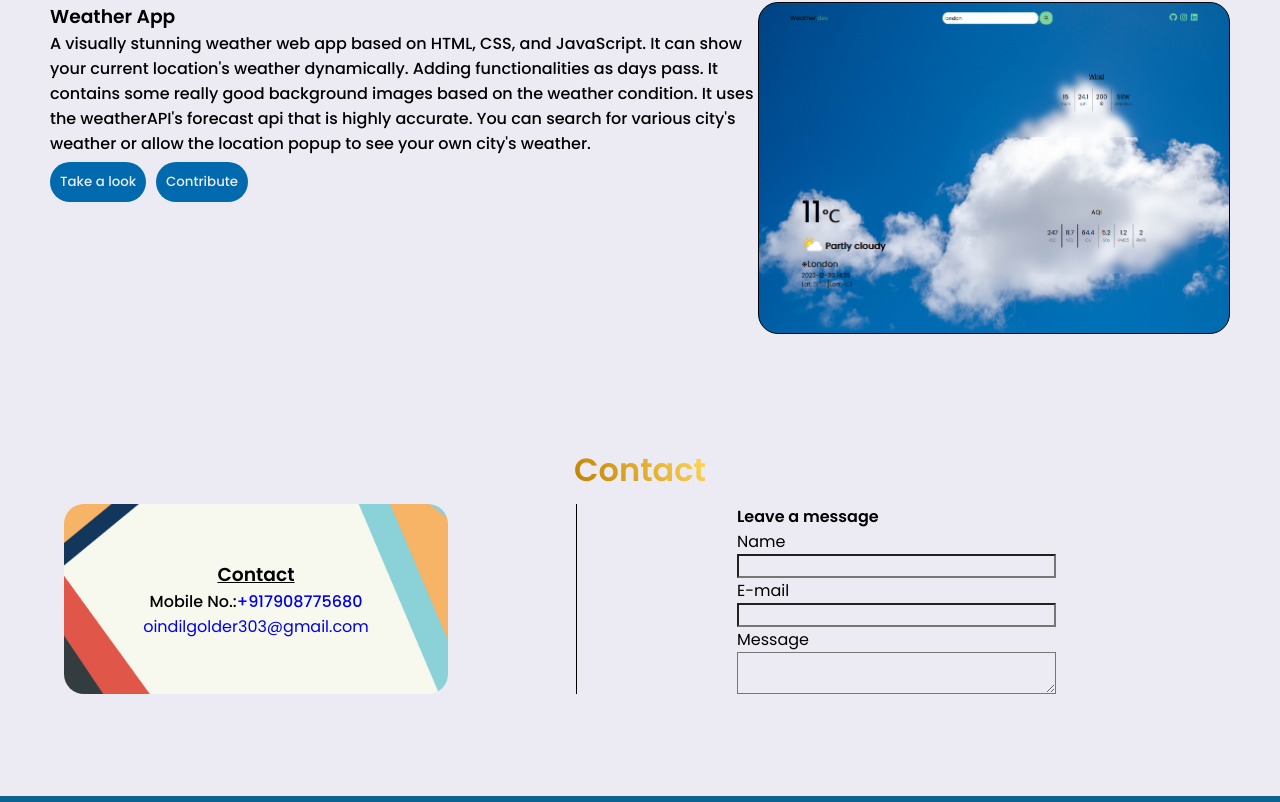
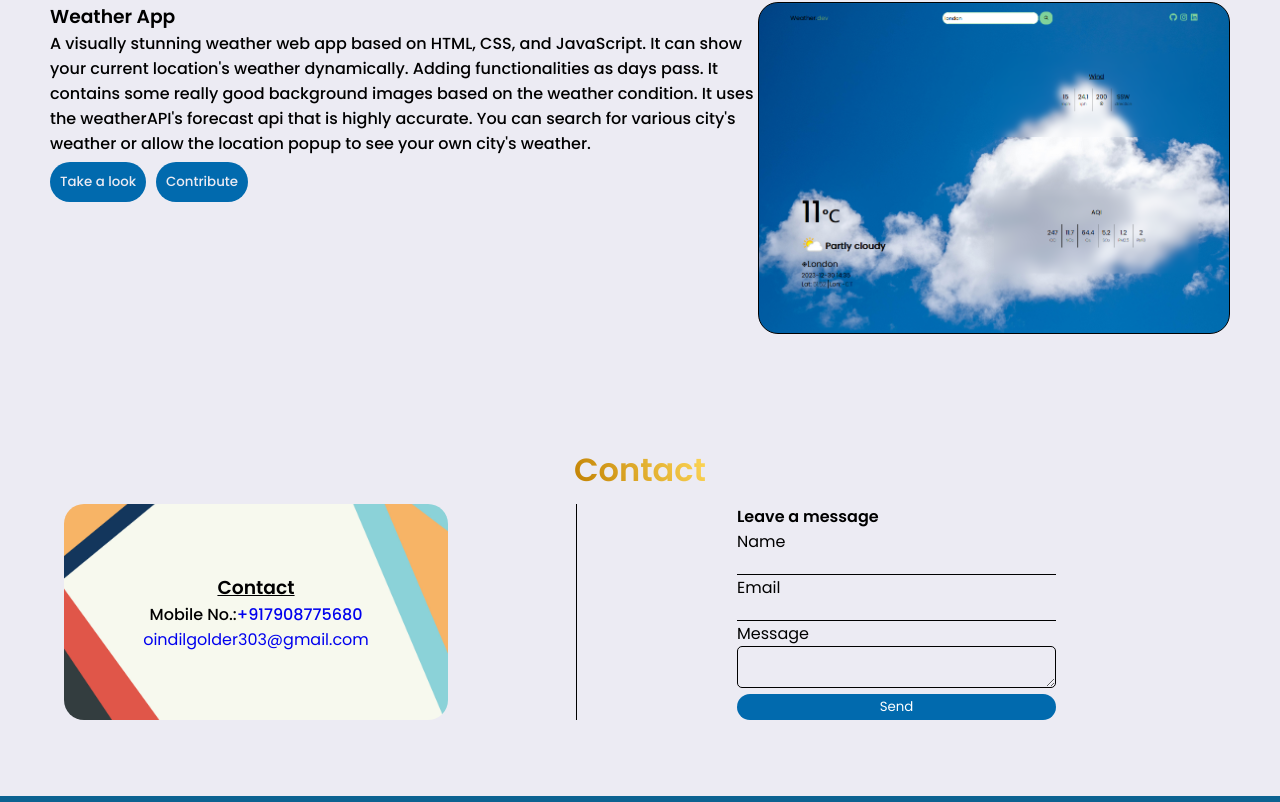
Before and after one commit to OINDIL/Portfolio-designs, a React (Create React App) app in the folder Design 2 - react js/oindilportfolio/: page / in a window 1280 px wide. Shown: the part 1995-2797 px from the top of the page. Built offline with nearby package versions, Linux system fonts and the light colour scheme.

Commit message:
added emailjs and designed the contact form

```diff
--- a/Design 2 - react js/oindilportfolio/package.json
+++ b/Design 2 - react js/oindilportfolio/package.json
@@ -3,6 +3,7 @@
   "version": "0.1.0",
   "private": true,
   "dependencies": {
+    "@emailjs/browser": "^3.11.0",
     "@testing-library/jest-dom": "^5.17.0",
     "@testing-library/react": "^13.4.0",
     "@testing-library/user-event": "^13.5.0",
--- a/Design 2 - react js/oindilportfolio/src/Components/About.js
+++ b/Design 2 - react js/oindilportfolio/src/Components/About.js
@@ -33,7 +33,6 @@ export default function About() {
             <p>As a hobby</p>
           </div>
           <div className="about-hobby">
-            {/* <p>images will go here, overflow-y todo</p> */}
             <img src={image} alt="" />
             <img src={image} alt="" />
             <img src={image} alt="" />
--- a/Design 2 - react js/oindilportfolio/src/Components/Contact.js
+++ b/Design 2 - react js/oindilportfolio/src/Components/Contact.js
@@ -1,4 +1,27 @@
+import React, { useRef } from "react";
+import emailjs from "@emailjs/browser";
 export default function Contact() {
+  const form = useRef();
+
+  const sendEmail = (e) => {
+    e.preventDefault();
+
+    emailjs
+      .sendForm(
+        "service_szp9aoz",
+        "template_triafjj",
+        form.current,
+        "2DXOF4EeoI9NGudMi"
+      )
+      .then(
+        (result) => {
+          console.log(result.text);
+        },
+        (error) => {
+          console.log(error.text);
+        }
+      );
+  };
   return (
     <>
       <div className="contact" id="contact">
@@ -9,20 +32,23 @@ export default function Contact() {
           <div className="contact-label">
             <h3>Contact</h3>
             <div className="mobile-no">
-                <p>Mobile No.:</p>
+              <p>Mobile No.:</p>
               <a href="tel:+917908775680">+917908775680</a>
             </div>
-            <a href="mailto:oindilgolder303@gmail.com">oindilgolder303@gmail.com</a>
+            <a href="mailto:oindilgolder303@gmail.com">
+              oindilgolder303@gmail.com
+            </a>
           </div>
           <div className="contact-form">
             <h4>Leave a message</h4>
-            <form>
-              <label htmlFor="name">Name</label>
-              <input type="text" id="name" />
-              <label htmlFor="address">E-mail</label>
-              <input type="email" id="address" />
-              <label htmlFor="message">Message</label>
-              <textarea name="message" id="message" cols="30"></textarea>
+            <form ref={form} onSubmit={sendEmail}>
+              <label>Name</label>
+              <input className="design-input" type="text" name="user_name" />
+              <label>Email</label>
+              <input className="design-input" type="email" name="user_email" />
+              <label>Message</label>
+              <textarea name="message" />
+              <input type="submit" value="Send" />
             </form>
           </div>
         </div>
--- a/Design 2 - react js/oindilportfolio/src/Components/Homepage.js
+++ b/Design 2 - react js/oindilportfolio/src/Components/Homepage.js
@@ -25,7 +25,7 @@ export default function Homepage() {
               <i className="bx bxl-github"></i>
             </a>
             <a title="View CV" href={CV} target="_blank" rel="noreferrer">
-              <i class='bx bxs-file-pdf'></i>
+              <i className='bx bxs-file-pdf'></i>
             </a>
           </div>
         </div>
--- a/Design 2 - react js/oindilportfolio/src/index.css
+++ b/Design 2 - react js/oindilportfolio/src/index.css
@@ -191,6 +191,10 @@ a:link{
 }
 .about .about-skills > h3{
   font-size: 1.6em;
+}
+.about .about-skills > p{
+  font-size: 0.9em;
+  font-weight: 400;
 }
 .about .about-skills .skills-icons{
   display: flex;
@@ -435,6 +439,41 @@ a:link{
   display: flex;
   flex-direction: column;
 }
+.contact-form form .design-input{
+  border-top: none;
+  border-left: none;
+  border-right: none;
+  border-bottom: 1px solid black;
+  transition: all 0.2s ease;
+}
+.contact-form form .design-input:focus{
+  /* border-bottom: none; */
+  outline: none;
+  border-bottom: 2px solid #025992;
+}
+.contact-form form textarea{
+  border: 1px solid black;
+  transition: all 0.2s ease;
+  border-radius: 5px;
+  padding:0 4px;
+}
+.contact-form form textarea:focus{
+  outline: none;
+  border: 2px solid #025992;
+}
+.contact-form form input[type="submit"]{
+  margin-top: 6px;
+  padding: 3px;
+  border-radius: 30px;
+  border: none;
+  background-color: #016aae;
+  color: #fff;
+  transition: background-color 0.2s ease;
+}
+.contact-form form input[type="submit"]:hover{
+  background-color: #025992;
+  cursor: pointer;
+}
 .mobile-no{
   display: flex;
   flex-wrap: wrap;
```
Also changed, not shown: 1 other file (tests, documents, lock files or other folders).
